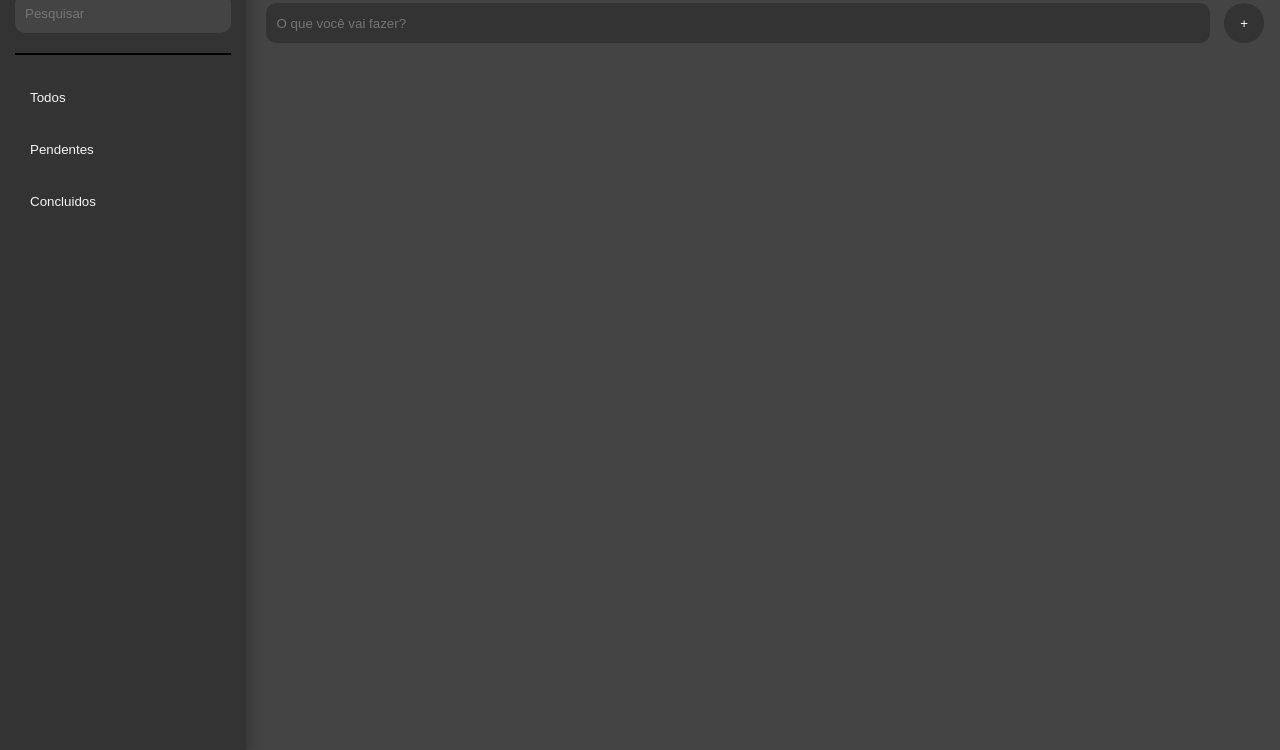
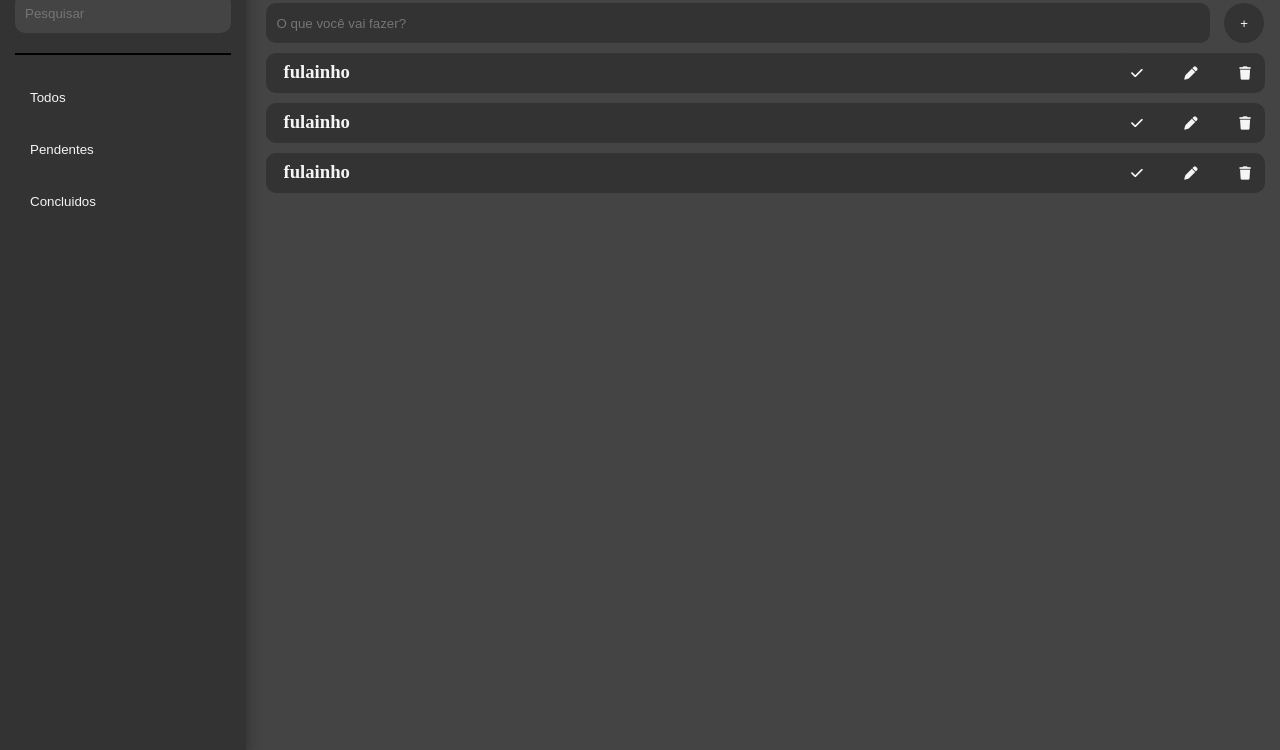
Before and after one commit to brnodionisio23/to-do, a plain HTML site: page index.html in a window 1280 px wide. Shown: the part 50-800 px from the top of the page. Drawn offline with Linux system fonts and the light colour scheme.

Commit message:
First Refactoring

```diff
--- a/css/styles.css
+++ b/css/styles.css
@@ -1,3 +1,5 @@
+/* Reset */
+
 * {
     box-sizing: border-box;
     margin: 0;
@@ -16,6 +18,8 @@ body {
     gap: 20px;
 }
 
+/* Contents */
+
 aside {
     width: 250px;
     background: #333;
@@ -27,7 +31,10 @@ aside {
 main {
     width: calc(100% - 250px);
     background: #444;
+    padding-right: 15px;
 }
+
+/* Text */
 
 p {
     color: #f5f5f5;
@@ -43,26 +50,12 @@ h4 {
 
 }
 
+/* inputs */
 
 input {
     height: 40px;
     border-radius: 10px;
     padding-left: 10px;
-    border: none;
-}
-
-/* main > input {
-    padding-right: 20px;
-} */
-
-button {
-    border-radius: 50px;
-    /* vertical-align: middle; */
-    width: 40px;
-    height: 40px;
-    margin-left: 10px;
-    color: #f5f5f5;
-    background: #333;
     border: none;
 }
 
@@ -73,14 +66,40 @@ button {
 }
 
 #todo-input {
-    width: calc(100% - 70px);
+    /* width: calc(100% - 70px); */
+    width: calc(100% - 55px);
     background: #333;
     color: #f5f5f5;
 }
 
-hr {
-    border: 1px solid ;
-    margin: 20px 0;
+/* Buttons */
+
+button {
+    border-radius: 50px;
+    width: 40px;
+    height: 40px;
+    margin-left: 10px;
+    color: #f5f5f5;
+    background: #333;
+    border: none;
+}
+
+.filter:hover {
+    background: rgba(255, 255, 255, 0.421);
+
+}
+
+.filter:focus {
+    background: #444;
+}
+
+#add-button:active {
+    background: #333;
+}
+
+#add-button:hover {
+    background: rgba(255, 255, 255, 0.421);
+
 }
 
 #filter {
@@ -99,15 +118,24 @@ hr {
     border-radius: 10px;
 }
 
-.filter:hover {
-    background: rgba(255, 255, 255, 0.421);
+/* Todo List */
 
+.todo {
+    display: flex;
+    justify-content: space-between;
+    padding-left: 17px;
+    margin: 10px 0px 10px 0px;
+    transition: 0.3s;
+    border-radius: 10px;
+    height: 40px;
+    color: #f5f5f5;
+    background: #333;
+    border: none;
 }
 
-.filter:focus {
-    background: #444;
+/* Diversos */
+
+hr {
+    border: 1px solid;
+    margin: 20px 0;
 }
-
-/* .filter:active {
-    background: #333;
-} */
--- a/index.html
+++ b/index.html
@@ -41,10 +41,34 @@
             <!-- <p>Adicione a sua tarefa</p> -->
             <div class="form-control">
                 <input type="text" id="todo-input" placeholder="O que você vai fazer?">
-                <button type="submit">
+                <button type="submit" id="add-button">
                     <i class="fa-thin fa-plus"></i>
                 </button>
                 <div class="todo-list">
+                    <div class="todo">
+                        <h3>fulainho</h3>
+                        <div>
+                            <button class="finish-todo"><i class="fa-solid fa-check"></i></button>
+                            <button class="edit-todo"><i class="fa-solid fa-pen"></i></button>
+                            <button class="remove-todo"><i class="fa-solid fa-trash"></i></button>
+                        </div>
+                    </div>
+                    <div class="todo">
+                        <h3>fulainho</h3>
+                        <div>
+                            <button class="finish-todo"><i class="fa-solid fa-check"></i></button>
+                            <button class="edit-todo"><i class="fa-solid fa-pen"></i></button>
+                            <button class="remove-todo"><i class="fa-solid fa-trash"></i></button>
+                        </div>
+                    </div>
+                    <div class="todo">
+                        <h3>fulainho</h3>
+                        <div>
+                            <button class="finish-todo"><i class="fa-solid fa-check"></i></button>
+                            <button class="edit-todo"><i class="fa-solid fa-pen"></i></button>
+                            <button class="remove-todo"><i class="fa-solid fa-trash"></i></button>
+                        </div>
+                    </div>
 
                 </div>
             </div>
```
